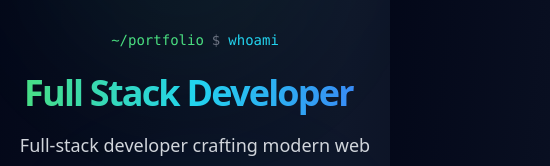
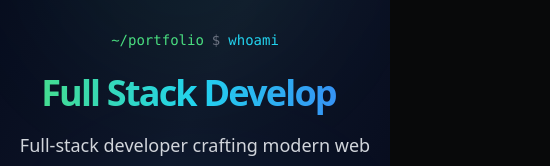
Before and after one commit to RishiAP/RishiAP, a Next.js app: page / in a window 390 px wide. Shown: the part 311-477 px from the top of the page, 550 px wide, since content can reach past the window. Built offline with nearby package versions, Linux system fonts and the light colour scheme; no server answers.

Commit message:
New UI design fixes

```diff
--- a/src/app/globals.css
+++ b/src/app/globals.css
@@ -170,7 +170,18 @@
   background: rgba(16, 185, 129, 0.8);
 }
 
+/* Thinner scrollbar for mobile */
+@media (max-width: 768px) {
+  ::-webkit-scrollbar {
+    width: 5px;
+  }
+}
 
+html,body{
+  height: 100%;
+  width: 100%;
+  overflow-x: hidden;
+}
 
 @layer base {
   * {
```
